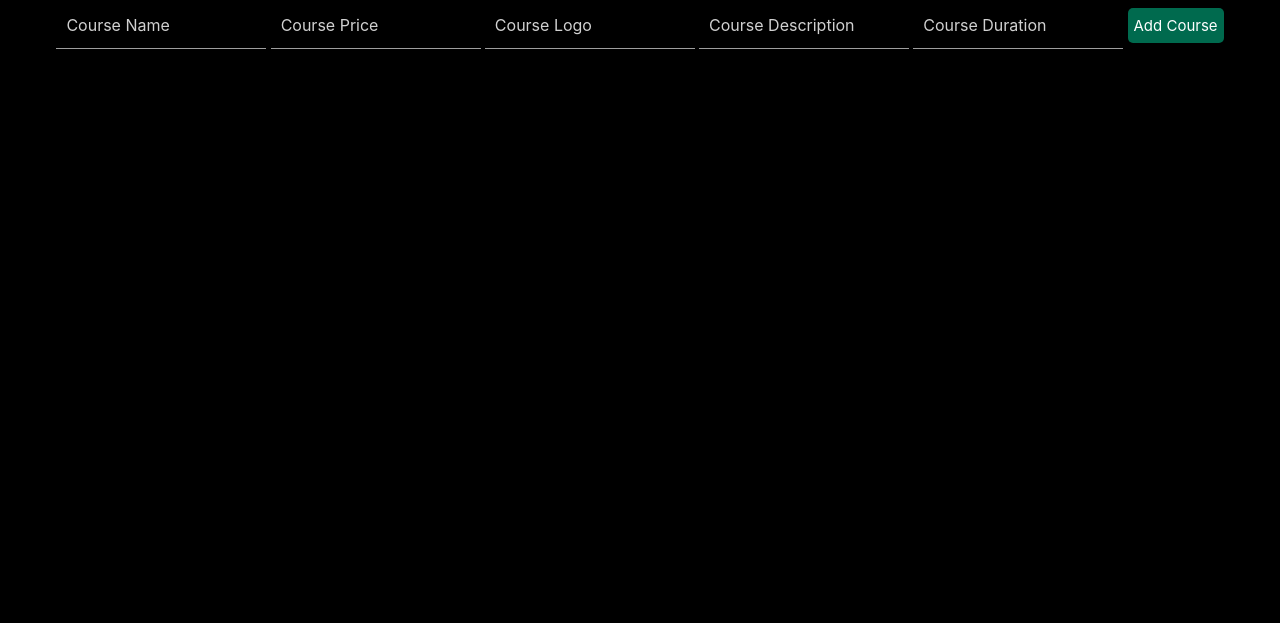
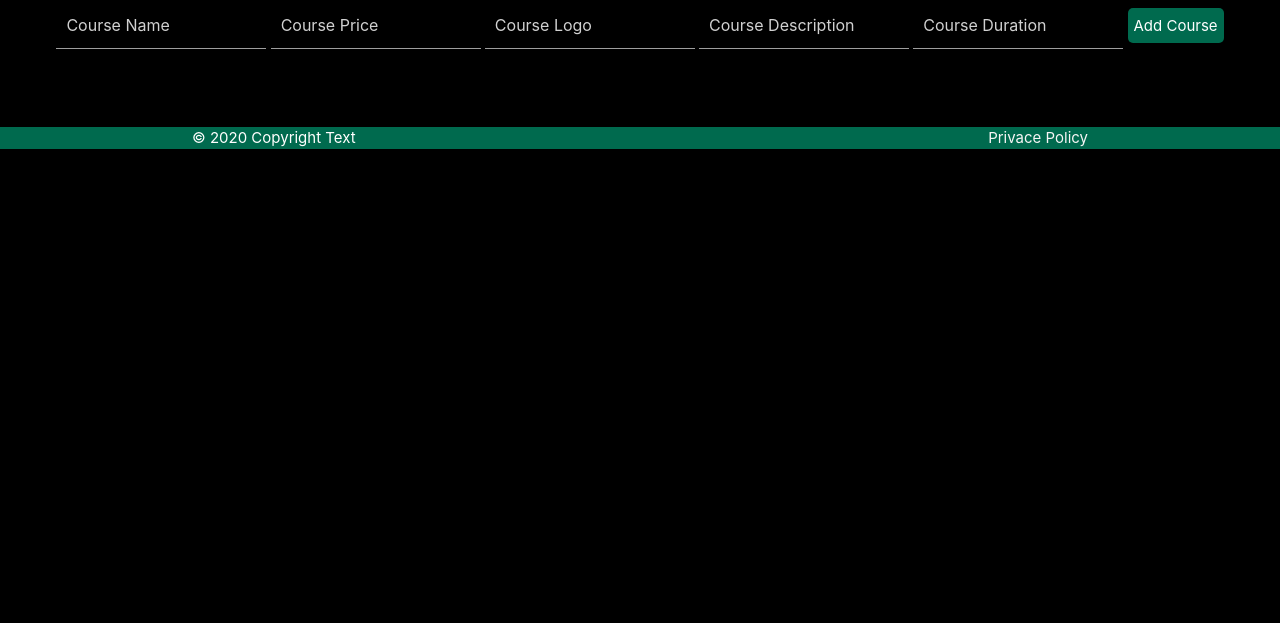
Before and after one commit to shushan907/Courses, a plain HTML site: page index.html in a window 1280 px wide. Shown: the part 177-800 px from the top of the page. Drawn offline with nearby package versions, Linux system fonts and the light colour scheme; no server answers.

Commit message:
add footer

```diff
--- a/css/style.css
+++ b/css/style.css
@@ -85,3 +85,7 @@ body {
      height: 30px;
      box-shadow: 2px 2px;
  }
+
+ footer {
+     background-color: #006A4E;
+ }
--- a/index.html
+++ b/index.html
@@ -41,18 +41,17 @@
 
     <div class="container">
         <div class="row">
-            <!--
-            <div class="col l4 m6 s12"><div class="col-content"></div></div>
-            <div class="col l4 m6 s12"><div class="col-content"></div></div>
-            <div class="col l4 m6 s12"><div class="col-content"></div></div>
-            <div class="col l4 m6 s12"><div class="col-content"></div></div>
-            <div class="col l4 m6 s12"><div class="col-content"></div></div>
-            <div class="col l4 m6 s12"><div class="col-content"></div></div>
-            -->
+
         </div>
     </div>
-
-
+    <footer>
+        <div class="footer-copyright">
+            <div class="container">
+            © 2020 Copyright Text
+            <a class="grey-text text-lighten-4 right" href="#!">Privace Policy</a>
+            </div>
+        </div>
+    </footer>
     <script src="https://www.gstatic.com/firebasejs/7.2.3/firebase-app.js"></script>
     <script src="https://www.gstatic.com/firebasejs/7.2.3/firebase-database.js"></script>
     <script src="main.js" type="module"></script>
```
